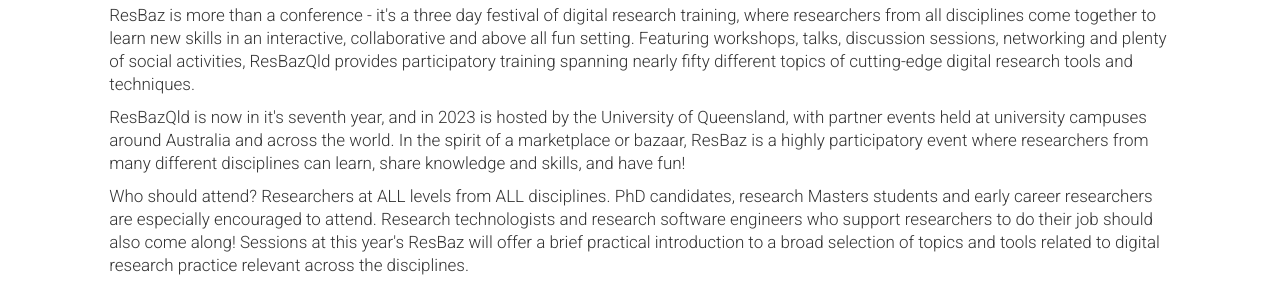
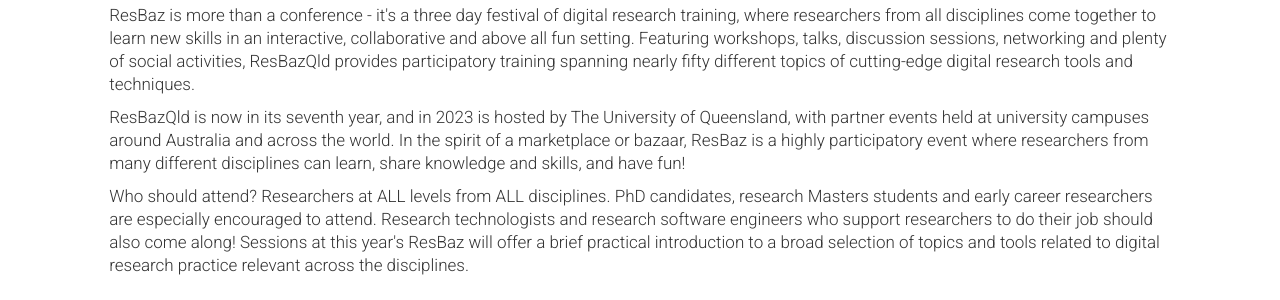
Before and after one commit to resbaz/resbazvic2024, a Jekyll site: the page built from index.html, in a window 1280 px wide and 900 px high, scrolled down 627 px. Shown: the part 153-453 px from the top of the window. Built offline with Jekyll 4.4.1, drawn with Linux system fonts in a browser that asks for light colours; nearby versions of some CDN libraries.

Commit message:
Update _config.yml
removing redundant apostrophe and uppercasing The for UQ as 'The' is part of the brand.

```diff
--- a/_config.yml
+++ b/_config.yml
@@ -71,7 +71,7 @@
 aboutSubtitle: "A festival of digital research"
 aboutText: "<p>ResBaz is more than a conference - it's a three day festival of digital research training, where researchers from all disciplines come together to learn new skills in an interactive, collaborative and above all fun setting. Featuring workshops, talks, discussion sessions, networking and plenty of social activities, ResBazQld provides participatory training spanning nearly fifty different topics of cutting-edge digital research tools and techniques. </p>
 
-<p>ResBazQld is now in it's seventh year, and in 2023 is hosted by the University of Queensland, with partner events held at university campuses around Australia and across the world. In the spirit of a marketplace or bazaar, ResBaz is a highly participatory event where researchers from many different disciplines can learn, share knowledge and skills, and have fun!</p>
+<p>ResBazQld is now in its seventh year, and in 2023 is hosted by The University of Queensland, with partner events held at university campuses around Australia and across the world. In the spirit of a marketplace or bazaar, ResBaz is a highly participatory event where researchers from many different disciplines can learn, share knowledge and skills, and have fun!</p>
 
 <p>Who should attend? Researchers at ALL levels from ALL disciplines. PhD candidates, research Masters students and early career researchers are especially encouraged to attend. Research technologists and research software engineers who support researchers to do their job should also come along! Sessions at this year's ResBaz will offer a brief practical introduction to a broad selection of topics and tools related to digital research practice relevant across the disciplines.</p>."
 
```
